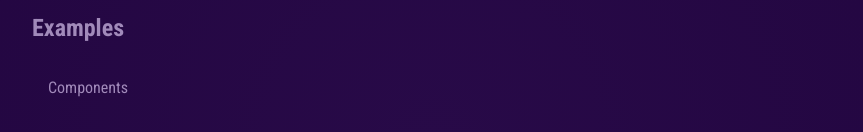
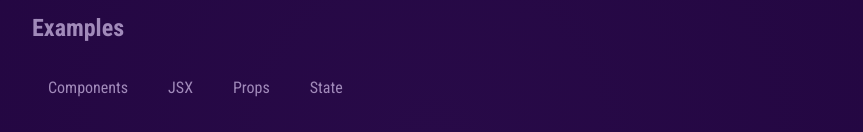
Before and after one commit to iHasan1/reactEssentials-proj, a React (Vite) app: page / in a window 1280 px wide. Shown: the part 494-626 px from the top of the page, without its empty margins (208-1071 px from the left). Built offline with nearby package versions, Linux system fonts and the light colour scheme.

Commit message:
added 4 TabButton components to app.jsx

```diff
--- a/src/App.jsx
+++ b/src/App.jsx
@@ -28,6 +28,9 @@ function App() {
           <menu>
             {/* children prop refers to the content between custom component tags */}
             <TabButton>Components</TabButton>
+            <TabButton>JSX</TabButton>
+            <TabButton>Props</TabButton>
+            <TabButton>State</TabButton>
           </menu>
         </section>
       </main>
```
